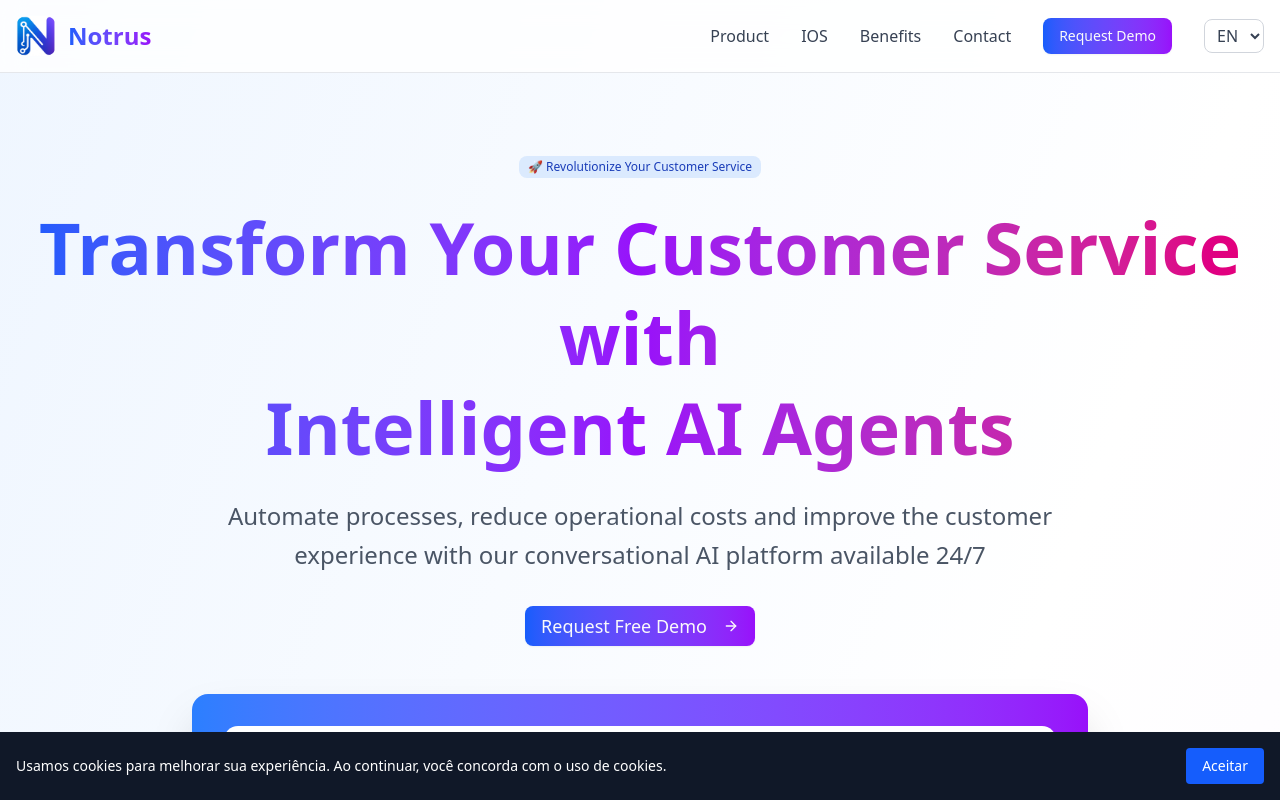
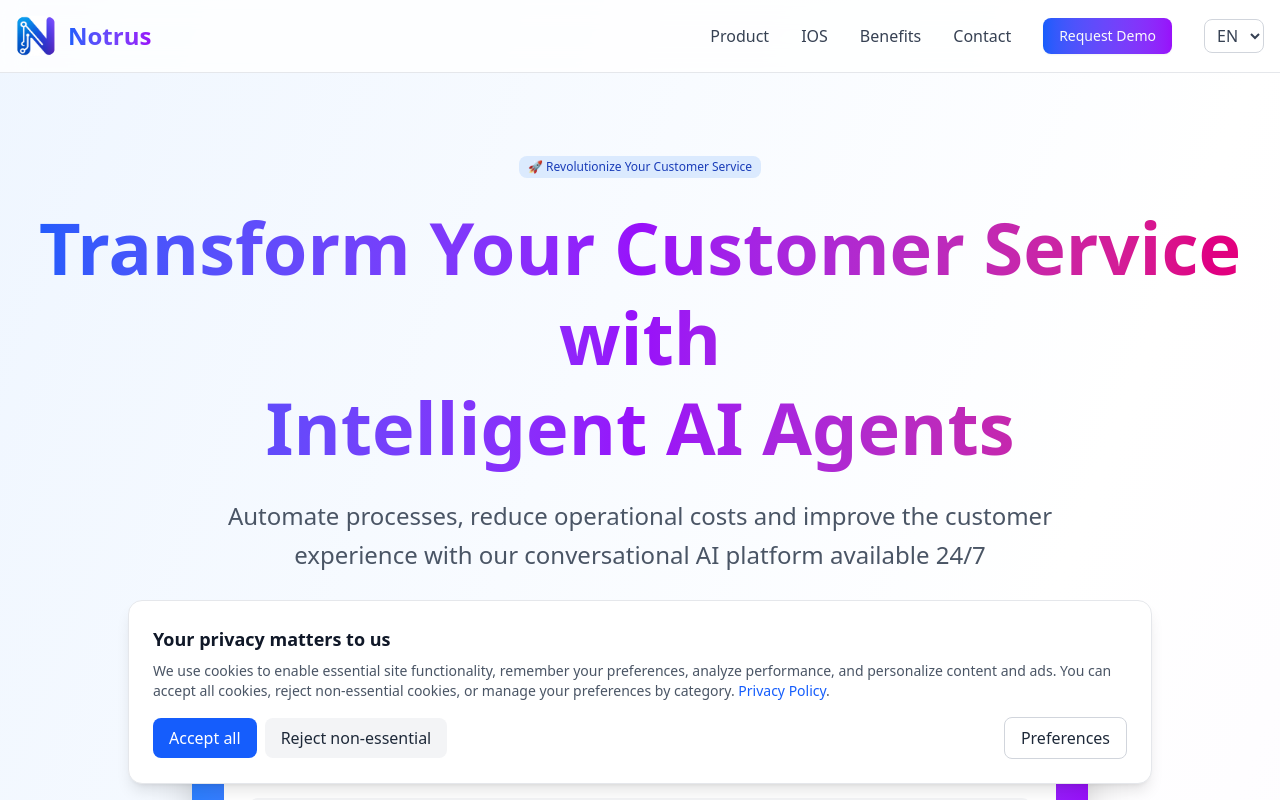
Before and after one commit to Notrus-ai/notrus-site, a React (Vite) app: page / in a window 1280 px wide. Shown: the top 800 px of the page. Built offline with nearby package versions, Linux system fonts and the light colour scheme.

Commit message:
updated cookie policy banner as requested

```diff
--- a/src/App.jsx
+++ b/src/App.jsx
@@ -521,7 +521,7 @@ function App() {
           </div>
         </div>
       </footer>
-      <CookieBanner />
+      <CookieBanner appLang={language} />
     </div>
     }
     />
--- a/src/CookieBanner.jsx
+++ b/src/CookieBanner.jsx
@@ -1,27 +1,243 @@
 import React from "react";
 import Cookies from "js-cookie";
 
-function CookieBanner() {
-  const [accepted, setAccepted] = React.useState(Cookies.get("cookie_consent"));
+const cookieTexts = {
+  en: {
+    title: 'Your privacy matters to us',
+    desc: 'We use cookies to enable essential site functionality, remember your preferences, analyze performance, and personalize content and ads. You can accept all cookies, reject non-essential cookies, or manage your preferences by category.',
+    buttons: {
+      acceptAll: 'Accept all',
+      rejectNonEssential: 'Reject non-essential',
+      preferences: 'Preferences',
+      save: 'Save preferences',
+      close: 'Close',
+    },
+    categories: {
+      necessary: { label: 'Strictly necessary', desc: 'Always active. Required for the website to function.' },
+      performance: { label: 'Performance & analytics', desc: 'Help us understand usage to improve the site.' },
+      functional: { label: 'Functional', desc: 'Remember your settings and enhance your experience.' },
+      marketing: { label: 'Advertising & marketing', desc: 'Personalize ads and measure their effectiveness.' },
+    },
+    linkLabel: 'Privacy Policy',
+  },
+  pt: {
+    title: 'Sua privacidade é importante para nós',
+    desc: 'Usamos cookies para permitir funcionalidades essenciais do site, lembrar suas preferências, analisar o desempenho e personalizar conteúdo e anúncios. Você pode aceitar todos os cookies, rejeitar os não essenciais ou gerenciar suas preferências por categoria.',
+    buttons: {
+      acceptAll: 'Aceitar todos',
+      rejectNonEssential: 'Rejeitar não essenciais',
+      preferences: 'Preferências',
+      save: 'Salvar preferências',
+      close: 'Fechar',
+    },
+    categories: {
+      necessary: { label: 'Estritamente necessários', desc: 'Sempre ativos. Essenciais para o funcionamento do site.' },
+      performance: { label: 'Desempenho e analytics', desc: 'Ajudam a entender o uso e melhorar o site.' },
+      functional: { label: 'Funcionais', desc: 'Lembram suas configurações e melhoram a experiência.' },
+      marketing: { label: 'Publicidade e marketing', desc: 'Personalizam anúncios e medem sua eficácia.' },
+    },
+    linkLabel: 'Política de Privacidade',
+  },
+};
 
-  const acceptCookies = () => {
-    Cookies.set("cookie_consent", "true", { expires: 365 });
-    setAccepted(true);
-  };
+const CONSENT_KEY = 'cookie_consent_v2';
+const CONSENT_TTL_DAYS = 180;
 
-  if (accepted) return null;
+function getDefaultLang(appLang) {
+  if (appLang === 'en' || appLang === 'pt') return appLang;
+  return navigator.language?.includes('en') ? 'en' : 'pt';
+}
+
+function getStoredConsent() {
+  try {
+    const raw = Cookies.get(CONSENT_KEY);
+    if (!raw) return null;
+    const parsed = JSON.parse(raw);
+    if (!parsed || !parsed.timestamp) return null;
+    const ageDays = (Date.now() - parsed.timestamp) / (1000 * 60 * 60 * 24);
+    if (ageDays > CONSENT_TTL_DAYS) {
+      Cookies.remove(CONSENT_KEY);
+      return null;
+    }
+    return parsed;
+  } catch {
+    return null;
+  }
+}
+
+function storeConsent(value) {
+  Cookies.set(
+    CONSENT_KEY,
+    JSON.stringify({ ...value, timestamp: Date.now() }),
+    { expires: CONSENT_TTL_DAYS }
+  );
+}
+
+function applyConsentToScripts(consent) {
+  const categories = ['performance', 'functional', 'marketing'];
+  categories.forEach((cat) => {
+    const allowed = !!consent?.[cat];
+    if (!allowed) return;
+    const pending = document.querySelectorAll(
+      `script[type="text/plain"][data-consent="${cat}"]`
+    );
+    pending.forEach((oldScript) => {
+      const s = document.createElement('script');
+      [...oldScript.attributes].forEach((attr) => {
+        if (attr.name === 'type') return;
+        s.setAttribute(attr.name, attr.value);
+      });
+      s.type = 'text/javascript';
+      s.text = oldScript.text;
+      if (oldScript.src) {
+        s.src = oldScript.src;
+        s.async = oldScript.async;
+        s.defer = oldScript.defer;
+      }
+      oldScript.parentNode?.insertBefore(s, oldScript);
+      oldScript.remove();
+    });
+  });
+}
+
+function CookieBanner({ appLang = undefined, privacyPolicyUrl = '#' }) {
+  const lang = getDefaultLang(appLang);
+  const text = cookieTexts[lang] || cookieTexts.en;
+
+  const stored = getStoredConsent();
+  const [open, setOpen] = React.useState(!stored);
+  const [prefOpen, setPrefOpen] = React.useState(false);
+  const [prefs, setPrefs] = React.useState(
+    stored ?? {
+      necessary: true,
+      performance: false,
+      functional: false,
+      marketing: false,
+    }
+  );
+
+  React.useEffect(() => {
+    if (stored) {
+      applyConsentToScripts(stored);
+    }
+  }, []); // eslint-disable-line
+
+  function acceptAll() {
+    const value = { necessary: true, performance: true, functional: true, marketing: true };
+    setPrefs(value);
+    storeConsent(value);
+    applyConsentToScripts(value);
+    setOpen(false);
+  }
+
+  function rejectNonEssential() {
+    const value = { necessary: true, performance: false, functional: false, marketing: false };
+    setPrefs(value);
+    storeConsent(value);
+    setOpen(false);
+  }
+
+  function savePreferences() {
+    const value = { ...prefs, necessary: true };
+    setPrefs(value);
+    storeConsent(value);
+    applyConsentToScripts(value);
+    setPrefOpen(false);
+    setOpen(false);
+  }
+
+  if (!open) return null;
 
   return (
-    <div className="fixed bottom-0 w-full bg-gray-900 text-white p-4 flex flex-col md:flex-row items-center justify-between shadow-lg">
-      <p className="mb-2 md:mb-0 text-sm">
-        Usamos cookies para melhorar sua experiência. Ao continuar, você concorda com o uso de cookies.
-      </p>
-      <button
-        onClick={acceptCookies}
-        className="bg-blue-600 px-4 py-2 rounded hover:bg-blue-700 text-sm"
-      >
-        Aceitar
-      </button>
+    <div className="fixed inset-x-0 bottom-0 z-[60]">
+      {prefOpen && (
+        <div className="fixed inset-0 bg-black/40" onClick={() => setPrefOpen(false)} />
+      )}
+
+      <div className="mx-auto max-w-5xl m-4 rounded-xl border border-gray-200 bg-white shadow-lg">
+        <div className="p-4 md:p-6">
+          <h3 className="text-lg font-semibold text-gray-900 mb-2">{text.title}</h3>
+          <p className="text-sm text-gray-600">
+            {text.desc}{' '}
+            <a className="text-blue-600 hover:underline" href={privacyPolicyUrl} target="_blank" rel="noreferrer">
+              {text.linkLabel}
+            </a>
+            .
+          </p>
+
+          <div className="mt-4 flex flex-col md:flex-row gap-3 md:items-center md:justify-between">
+            <div className="flex gap-2">
+              <button onClick={acceptAll} className="px-4 py-2 rounded-md bg-blue-600 text-white hover:bg-blue-700">
+                {text.buttons.acceptAll}
+              </button>
+              <button onClick={rejectNonEssential} className="px-4 py-2 rounded-md bg-gray-100 text-gray-800 hover:bg-gray-200">
+                {text.buttons.rejectNonEssential}
+              </button>
+            </div>
+            <div>
+              <button onClick={() => setPrefOpen(true)} className="px-4 py-2 rounded-md border border-gray-300 text-gray-800 hover:bg-gray-50">
+                {text.buttons.preferences}
+              </button>
+            </div>
+          </div>
+        </div>
+      </div>
+
+      {prefOpen && (
+        <div className="fixed inset-0 z-[70] flex items-end md:items-center justify-center p-4">
+          <div className="w-full max-w-2xl rounded-xl border border-gray-200 bg-white shadow-2xl">
+            <div className="p-6">
+              <div className="flex items-start justify-between">
+                <h4 className="text-xl font-semibold text-gray-900">{text.buttons.preferences}</h4>
+                <button onClick={() => setPrefOpen(false)} className="text-gray-500 hover:text-gray-700" aria-label={text.buttons.close}>
+                  ×
+                </button>
+              </div>
+
+              <div className="mt-4 space-y-4">
+                <Category title={text.categories.necessary.label} desc={text.categories.necessary.desc} checked={true} disabled />
+                <Category title={text.categories.performance.label} desc={text.categories.performance.desc} checked={prefs.performance} onChange={(v) => setPrefs((p) => ({ ...p, performance: v }))} />
+                <Category title={text.categories.functional.label} desc={text.categories.functional.desc} checked={prefs.functional} onChange={(v) => setPrefs((p) => ({ ...p, functional: v }))} />
+                <Category title={text.categories.marketing.label} desc={text.categories.marketing.desc} checked={prefs.marketing} onChange={(v) => setPrefs((p) => ({ ...p, marketing: v }))} />
+              </div>
+
+              <div className="mt-6 flex gap-3 justify-end">
+                <button onClick={() => setPrefOpen(false)} className="px-4 py-2 rounded-md bg-gray-100 text-gray-800 hover:bg-gray-200">
+                  {text.buttons.close}
+                </button>
+                <button onClick={savePreferences} className="px-4 py-2 rounded-md bg-blue-600 text-white hover:bg-blue-700">
+                  {text.buttons.save}
+                </button>
+              </div>
+            </div>
+          </div>
+        </div>
+      )}
+    </div>
+  );
+}
+
+function Category({ title, desc, checked, onChange, disabled }) {
+  return (
+    <div className="rounded-lg border border-gray-200 p-4">
+      <div className="flex items-start justify-between">
+        <div>
+          <div className="font-medium text-gray-900">{title}</div>
+          <div className="text-sm text-gray-600 mt-1">{desc}</div>
+        </div>
+        <label className="inline-flex items-center cursor-pointer ml-4">
+          <input
+            type="checkbox"
+            className="sr-only peer"
+            checked={checked}
+            onChange={(e) => onChange?.(e.target.checked)}
+            disabled={disabled}
+          />
+          <div className={`w-11 h-6 rounded-full transition ${disabled ? 'bg-gray-200' : checked ? 'bg-blue-600' : 'bg-gray-300'} relative`}>
+            <span className={`absolute top-0.5 left-0.5 w-5 h-5 rounded-full bg-white transition ${checked ? 'translate-x-5' : ''}`} />
+          </div>
+        </label>
+      </div>
     </div>
   );
 }
```
